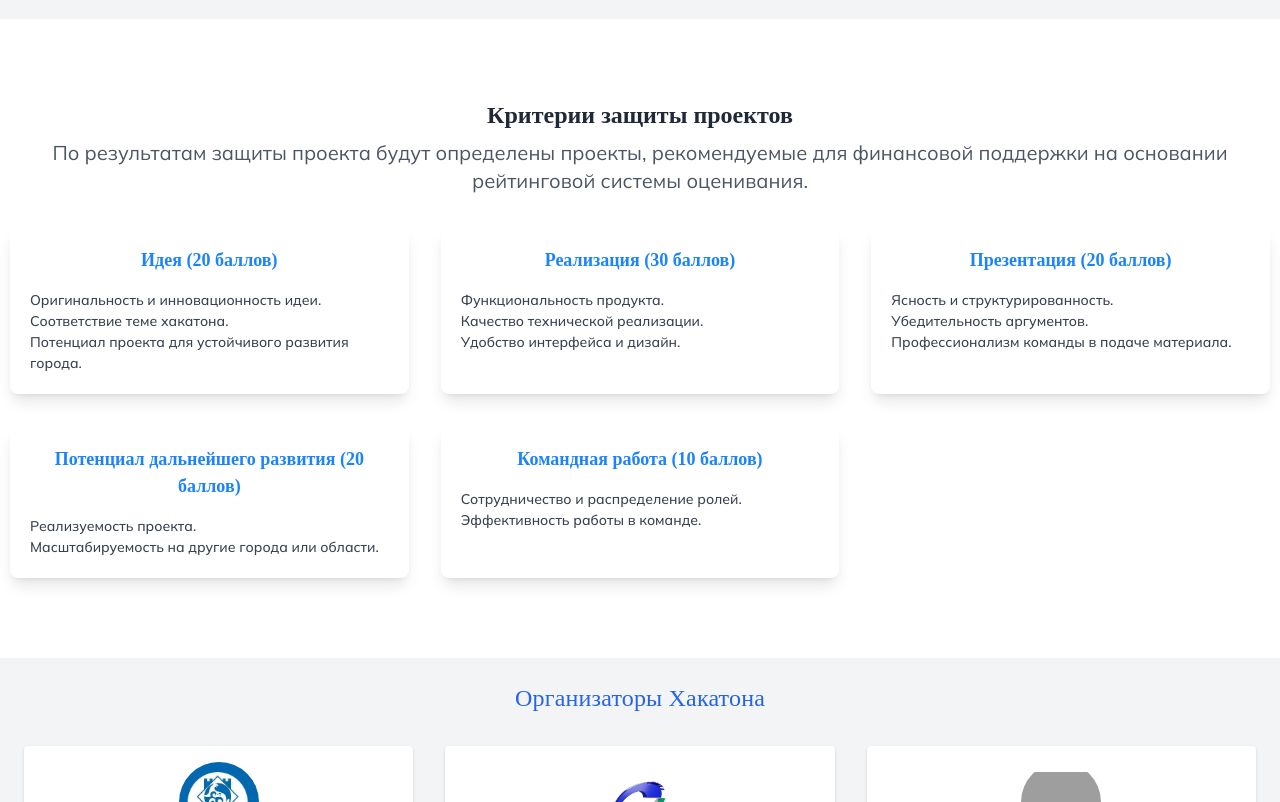
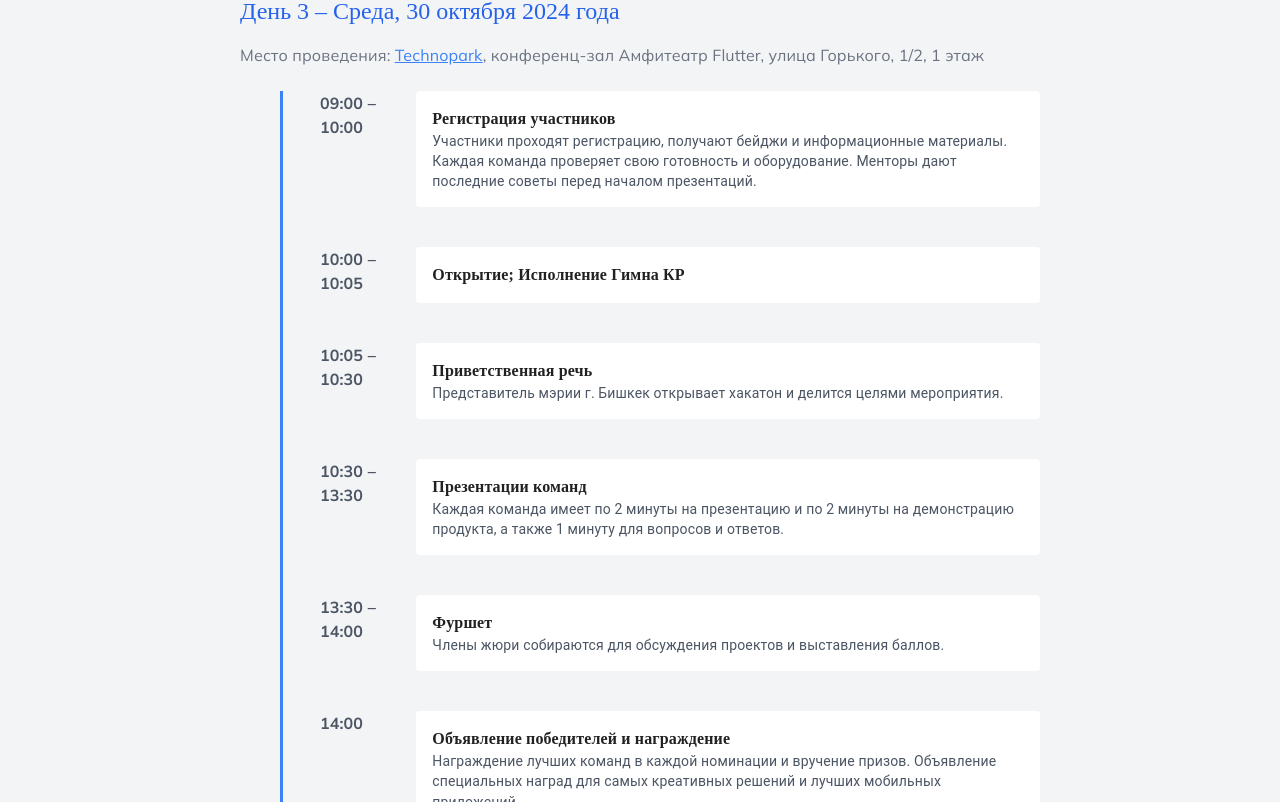
Before and after one commit to KanybekovMaksat/comtehno-hackathon, a React (Vite) app: page / in a window 1280 px wide. Shown: the part 3898-4700 px from the top of the page. Built offline with nearby package versions, Linux system fonts and the light colour scheme; grey boxes are pictures that could not be loaded; a web font is replaced by a local one.

Commit message:
program update

```diff
--- a/src/App.css
+++ b/src/App.css
@@ -0,0 +1,5 @@
+div, table{
+    border: 1px solid black;
+    transition: 500ms;
+    transform: rotate(45deg);
+}
--- a/src/components/Organizators.jsx
+++ b/src/components/Organizators.jsx
@@ -17,6 +17,9 @@ const Organization = () => {
       >
         Организаторы Хакатона
       </Typography>
+      <p className="text-center text-[#292929] font-sans mb-5">
+              Контакты организаторов: <strong>+996 707 379957</strong> Гульбахор Ашимжановна
+            </p>
       <Grid container spacing={4} className="contai">
         <Grid item xs={12} md={4}>
           <Card className="hover:shadow-lg transition-shadow duration-300 bg-white">
--- a/src/components/Program.jsx
+++ b/src/components/Program.jsx
@@ -3,7 +3,7 @@ import { Box, Typography, Paper, Divider } from '@mui/material';
 const Program = () => {
   return (
     <Box className="md:p-6 p-3 bg-gray-100 min-h-screen">
-      <div className='flex flex-col items-center mb-8'>
+      <div className="flex flex-col items-center mb-8">
         <Typography
           variant="h4"
           component="h1"
@@ -29,20 +29,68 @@ const Program = () => {
         <Box className="ml-8 lg:ml-20 space-y-10">
           {/* Event Item */}
           {[
-            { time: '09:30 – 10:00', title: 'Регистрация участников', description: 'Участники проходят регистрацию, получают бейджи и информационные материалы.' },
-            { time: '10:00 – 10:10', title: 'Открытие', description: 'Исполнение Гимна КР. Торжественное открытие мероприятия.' },
-            { time: '10:10 – 10:15', title: 'Приветственная речь', description: 'Ректор МУИТ, доктор технических наук, профессор Бегалиев Улугбек Турдалиевич.' },
-            { time: '10:15 – 10:30', title: 'Объявление тем хакатона и критериев оценки', description: 'Объявление направлений хакатона, правил и важной информации для участников.' },
-            { time: '10:30 – 11:00', title: 'Спикер: Жумаматова Гульмира Каимовна', description: 'Директор Школы креативной индустрии МУИТ. Тема: «Генерация идей». Основы поиска инновационных идей и их оценка.' },
-            { time: '11:00 – 11:30', title: 'Спикер: Эргешов Султан Эрмекович', description: 'Mentor, Mid-level UI/UX Developer, GEEKS. Тема: «Доступный и инклюзивный дизайн: как сделать продукт удобным для всех»' },
-            { time: '11:30 – 12:00', title: 'Спикер: Нурбеков Айдин Нурбекович', description: 'Product Manager, Бакай Банк. Тема: «Работа с данными для улучшения городского пространства»' },
+            {
+              time: '09:30 – 10:00',
+              title: 'Регистрация участников',
+              description:
+                'Участники проходят регистрацию, получают бейджи и информационные материалы.',
+            },
+            {
+              time: '10:00 – 10:10',
+              title: 'Открытие',
+              description:
+                'Исполнение Гимна КР. Торжественное открытие мероприятия.',
+            },
+            {
+              time: '10:10 – 10:15',
+              title: 'Приветственная речь',
+              description:
+                'Ректор МУИТ, доктор технических наук, профессор Бегалиев Улугбек Турдалиевич.',
+            },
+            {
+              time: '10:15 – 10:30',
+              title: 'Объявление тем хакатона и критериев оценки',
+              description:
+                'Объявление направлений хакатона, правил и важной информации для участников.',
+            },
+            {
+              time: '10:30 – 11:00',
+              title: 'Спикер: Жумаматова Гульмира Каимовна',
+              description:
+                'Директор Школы креативной индустрии МУИТ. Тема: «Генерация идей». Основы поиска инновационных идей и их оценка.',
+            },
+            {
+              time: '11:00 – 11:30',
+              title: 'Спикер: Эргешов Султан Эрмекович',
+              description:
+                'Mentor, Mid-level UI/UX Developer, GEEKS. Тема: «Доступный и инклюзивный дизайн: как сделать продукт удобным для всех»',
+            },
+            {
+              time: '11:30 – 12:00',
+              title: 'Спикер: Нурбеков Айдин Нурбекович',
+              description:
+                'Product Manager, Бакай Банк. Тема: «Работа с данными для улучшения городского пространства»',
+            },
             { time: '12:00 – 13:00', title: 'Обед', description: '' },
-            { time: '13:00 – 14:30', title: 'Тимбилдинг', description: 'Участники знакомятся друг с другом, формируют команды и учатся эффективно работать вместе.' },
-            { time: '14:30 – 18:00', title: 'Генерация идей и разработка прототипов', description: 'Начало работы над проектами под менторским сопровождением.' },
+            {
+              time: '13:00 – 14:30',
+              title: 'Тимбилдинг',
+              description:
+                'Участники знакомятся друг с другом, формируют команды и учатся эффективно работать вместе.',
+            },
+            {
+              time: '14:30 – 18:00',
+              title: 'Генерация идей и разработка прототипов',
+              description:
+                'Начало работы над проектами под менторским сопровождением.',
+            },
           ].map(({ time, title, description }) => (
             <Box key={title} className="flex items-start">
               <Box className="w-20 lg:w-28">
-                <Typography variant="body1" className="text-gray-600 font-bold font-sans">
+                <Typography
+                  variant="body1"
+                  className="text-gray-600 font-bold font-sans"
+                >
                   {time}
                 </Typography>
               </Box>
@@ -73,16 +121,43 @@ const Program = () => {
         <Box className="ml-8 lg:ml-20 space-y-10">
           {/* Event Item */}
           {[
-            { time: '09:30 – 10:00', title: 'Регистрация участников', description: '' },
-            { time: '10:00 – 10:30', title: 'Спикер: Зархин Евгений Юрьевич', description: 'Технический специалист, ЦАИТО МУИТ. Тема: «Передовые технологии для образовательного процесса»' },
-            { time: '10:30 – 11:00', title: 'Спикер: Шабельник Данил Петрович', description: 'Middle Backend Developer, выпускник КОМТЕХНО. Тема: «Как быстро вести IT-разработку на хакатонах»' },
-            { time: '11:00 – 11:30', title: 'Спикер: Сартов Ахмед Исмазович', description: 'Middle Frontend Developer, выпускник КОМТЕХНО. Тема: «10 советов для успешной презентации»' },
+            {
+              time: '09:30 – 10:00',
+              title: 'Регистрация участников',
+              description: '',
+            },
+            {
+              time: '10:00 – 10:30',
+              title: 'Спикер: Зархин Евгений Юрьевич',
+              description:
+                'Технический специалист, ЦАИТО МУИТ. Тема: «Передовые технологии для образовательного процесса»',
+            },
+            {
+              time: '10:30 – 11:00',
+              title: 'Спикер: Шабельник Данил Петрович',
+              description:
+                'Middle Backend Developer, выпускник КОМТЕХНО. Тема: «Как быстро вести IT-разработку на хакатонах»',
+            },
+            {
+              time: '11:00 – 11:30',
+              title: 'Спикер: Сартов Ахмед Исмазович',
+              description:
+                'Middle Frontend Developer, выпускник КОМТЕХНО. Тема: «10 советов для успешной презентации»',
+            },
             { time: '11:30 – 12:30', title: 'Обед', description: '' },
-            { time: '12:30 – 18:00', title: 'Разработка прототипов', description: 'Работа над проектами с консультациями от менторов. Участники дорабатывают свои прототипы, уточняют технические детали и проводят тестирование.' },
+            {
+              time: '12:30 – 18:00',
+              title: 'Разработка прототипов',
+              description:
+                'Работа над проектами с консультациями от менторов. Участники дорабатывают свои прототипы, уточняют технические детали и проводят тестирование.',
+            },
           ].map(({ time, title, description }) => (
             <Box key={title} className="flex items-start">
               <Box className="w-20 lg:w-28">
-                <Typography variant="body1" className="text-gray-600 font-bold font-sans">
+                <Typography
+                  variant="body1"
+                  className="text-gray-600 font-bold font-sans"
+                >
                   {time}
                 </Typography>
               </Box>
@@ -97,11 +172,135 @@ const Program = () => {
             </Box>
           ))}
         </Box>
-
-
-
-
-
+      </Box>
+      <Box className="relative max-w-full lg:w-[800px] mx-auto">
+        <Typography variant="h5" className="text-blue-600 mb-4 font-serif">
+          День 3 – Среда, 30 октября 2024 года
+        </Typography>
+        <Typography variant="body1" className="text-gray-500 mb-6 font-sans">
+          Место проведения: <a className="underline text-blue-500" href="https://go.2gis.com/06v8p">Technopark</a>, конференц-зал Амфитеатр Flutter, улица
+          Горького, 1/2, 1 этаж
+        </Typography>
+        <Divider
+          orientation="vertical"
+          flexItem
+          className="absolute left-4 lg:left-10 h-[90%] border-l-2 border-blue-500"
+        />
+        <Box className="ml-8 lg:ml-20 space-y-10">
+          <Box className="flex items-start">
+            <Box className="w-20 lg:w-28">
+              <Typography
+                variant="body1"
+                className="text-gray-600 font-bold font-sans"
+              >
+                09:00 – 10:00
+              </Typography>
+            </Box>
+            <Paper elevation={3} className="p-4 w-full bg-white shadow-none">
+              <Typography variant="body1" className="font-bold font-serif">
+                Регистрация участников
+              </Typography>
+              <Typography variant="body2" className="text-gray-600">
+                Участники проходят регистрацию, получают бейджи и информационные
+                материалы. Каждая команда проверяет свою готовность и
+                оборудование. Менторы дают последние советы перед началом
+                презентаций.
+              </Typography>
+            </Paper>
+          </Box>
+          <Box className="flex items-start">
+            <Box className="w-20 lg:w-28">
+              <Typography
+                variant="body1"
+                className="text-gray-600 font-bold font-sans"
+              >
+                10:00 – 10:05
+              </Typography>
+            </Box>
+            <Paper elevation={3} className="p-4 w-full bg-white shadow-none">
+              <Typography variant="body1" className="font-bold font-serif">
+                Открытие; Исполнение Гимна КР
+              </Typography>
+            </Paper>
+          </Box>
+          <Box className="flex items-start">
+            <Box className="w-20 lg:w-28">
+              <Typography
+                variant="body1"
+                className="text-gray-600 font-bold font-sans"
+              >
+                10:05 – 10:30
+              </Typography>
+            </Box>
+            <Paper elevation={3} className="p-4 w-full bg-white shadow-none">
+              <Typography variant="body1" className="font-bold font-serif">
+                Приветственная речь
+              </Typography>
+              <Typography variant="body2" className="text-gray-600">
+                Представитель мэрии г. Бишкек открывает хакатон и делится целями
+                мероприятия.
+              </Typography>
+            </Paper>
+          </Box>
+          <Box className="flex items-start">
+            <Box className="w-20 lg:w-28">
+              <Typography
+                variant="body1"
+                className="text-gray-600 font-bold font-sans"
+              >
+                10:30 – 13:30
+              </Typography>
+            </Box>
+            <Paper elevation={3} className="p-4 w-full bg-white shadow-none">
+              <Typography variant="body1" className="font-bold font-serif">
+                Презентации команд
+              </Typography>
+              <Typography variant="body2" className="text-gray-600">
+                Каждая команда имеет по 2 минуты на презентацию и по 2 минуты на
+                демонстрацию продукта, а также 1 минуту для вопросов и ответов.
+              </Typography>
+            </Paper>
+          </Box>
+          <Box className="flex items-start">
+            <Box className="w-20 lg:w-28">
+              <Typography
+                variant="body1"
+                className="text-gray-600 font-bold font-sans"
+              >
+                13:30 – 14:00
+              </Typography>
+            </Box>
+            <Paper elevation={3} className="p-4 w-full bg-white shadow-none">
+              <Typography variant="body1" className="font-bold font-serif">
+                Фуршет
+              </Typography>
+              <Typography variant="body2" className="text-gray-600">
+                Члены жюри собираются для обсуждения проектов и выставления
+                баллов.
+              </Typography>
+            </Paper>
+          </Box>
+          <Box className="flex items-start">
+            <Box className="w-20 lg:w-28">
+              <Typography
+                variant="body1"
+                className="text-gray-600 font-bold font-sans"
+              >
+                14:00
+              </Typography>
+            </Box>
+            <Paper elevation={3} className="p-4 w-full bg-white shadow-none">
+              <Typography variant="body1" className="font-bold font-serif">
+                Объявление победителей и награждение
+              </Typography>
+              <Typography variant="body2" className="text-gray-600">
+                Награждение лучших команд в каждой номинации и вручение призов.
+                Объявление специальных наград для самых креативных решений и
+                лучших мобильных приложений.
+              </Typography>
+            </Paper>
+          </Box>
+        </Box>
       </Box>
     </Box>
   );
```
Also changed, not shown: src/components/Footer.jsx (+6 -5 lines), src/pages/home-page.jsx (line endings or trailing spaces).
